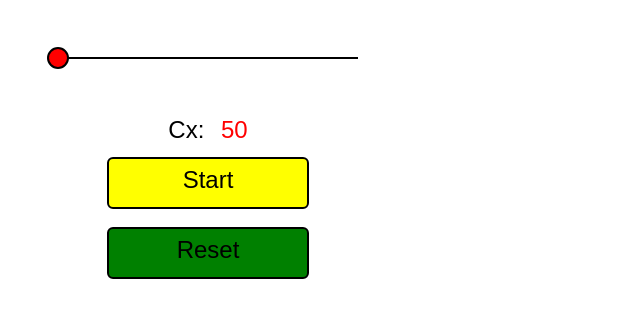
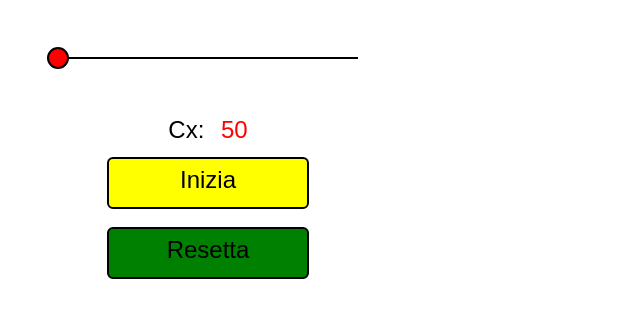
Before and after one commit to samuelegiannetti/ProvaSVG, a plain HTML site: page index.html in a window 1280 px wide. Shown: the full height of the page, 0-640 px from the left. Drawn offline with Linux system fonts and the light colour scheme.

Commit message:
IniziaResetta

```diff
--- a/index.html
+++ b/index.html
@@ -44,13 +44,13 @@
             <g id="bottoneStart" onclick="startAnimazione(evt)">
                 <rect x="100" y="150" width="200" height="50" rx="5" fill="yellow" stroke="black" stroke-width="2"/>
                 <text x="200" y="180" fill="black" font-family="arial" font-size="24" text-anchor="middle">
-                    Start
+                    Inizia
                 </text>
             </g>
             <g id="bottoneReset" onclick="resetAnimazione(evt)">
                 <rect x="100" y="220" width="200" height="50" rx="5" fill="green" stroke="black" stroke-width="2"/>
                 <text x="200" y="250" fill="black" font-family="arial" font-size="24" text-anchor="middle">
-                    Reset
+                    Resetta
                 </text>
             </g>
         </svg>
```
